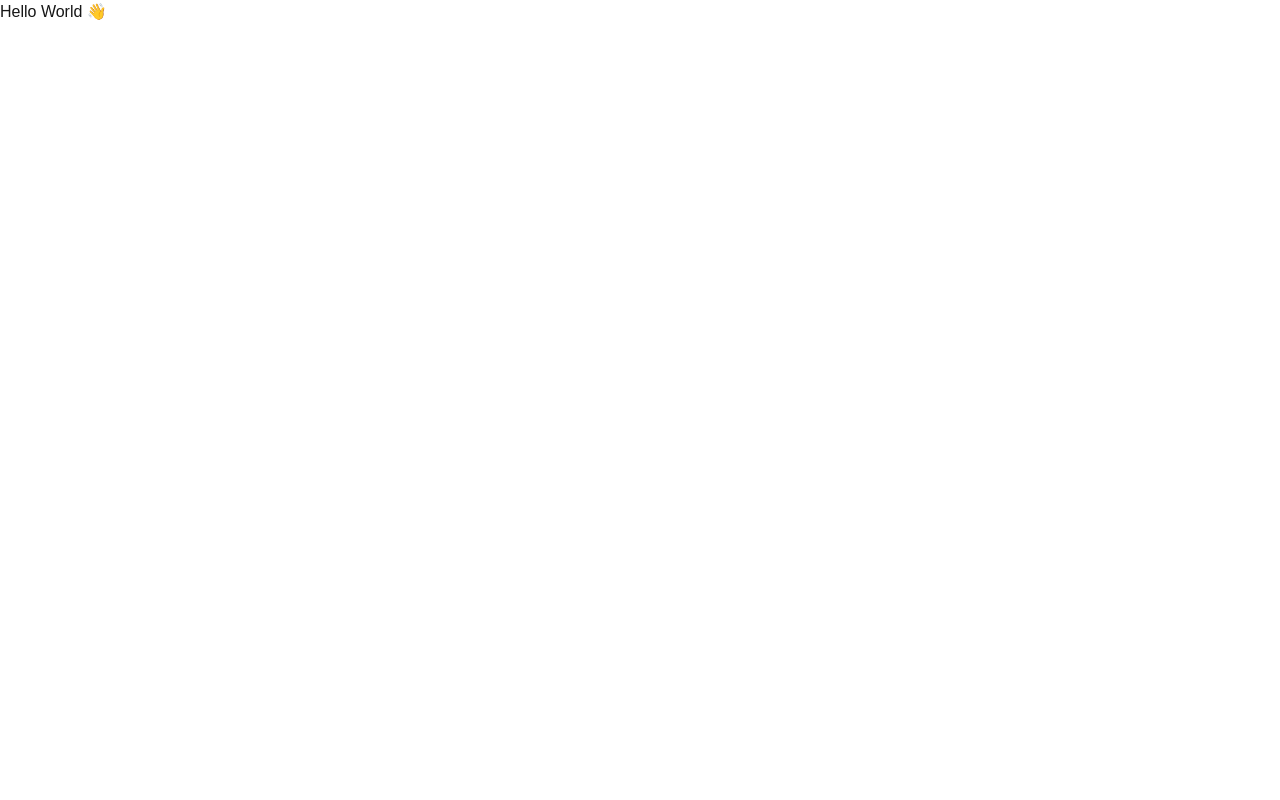
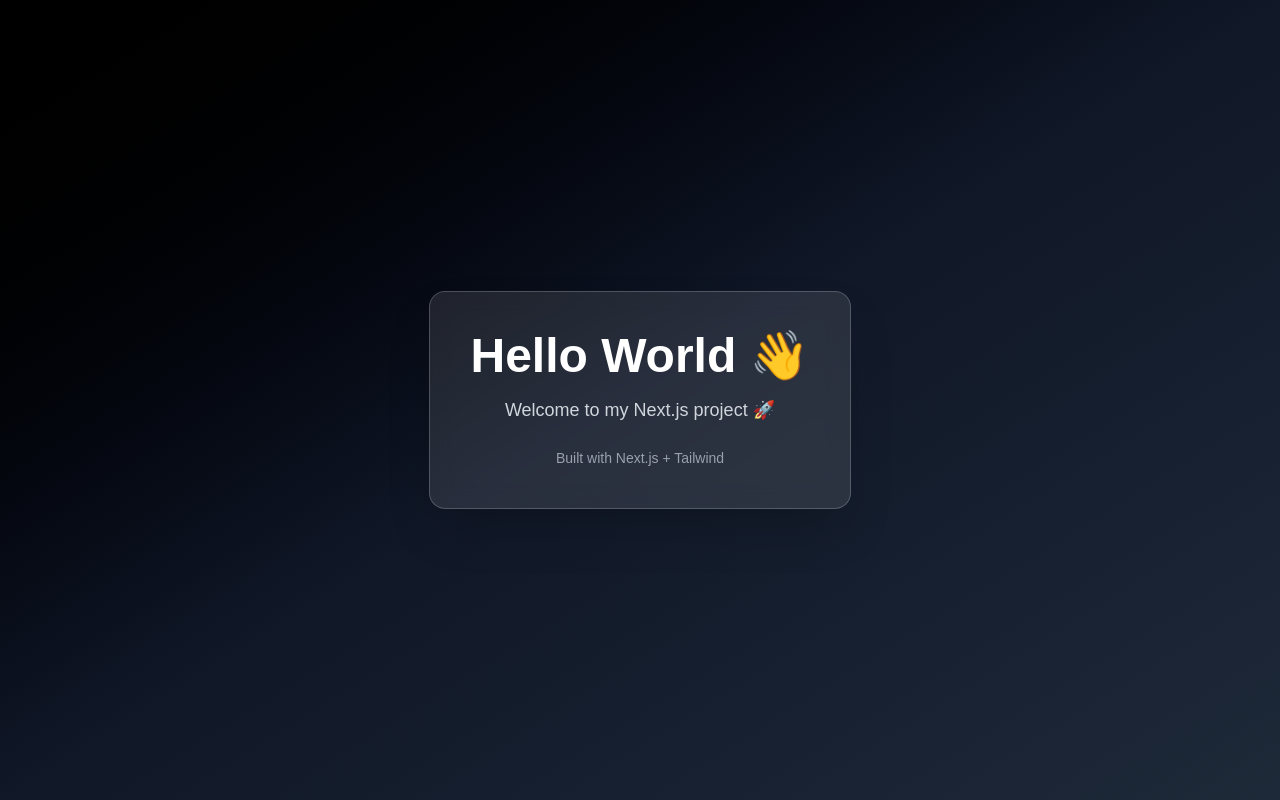
Before and after one commit to jglueck21/Tech-Stack-ITP, a Next.js app: page / in a window 1280 px wide. Built offline with nearby package versions, Linux system fonts and the light colour scheme.

Commit message:
improve UI for hello world page

```diff
--- a/app/page.tsx
+++ b/app/page.tsx
@@ -1,3 +1,19 @@
 export default function Home() {
-  return <h1>Hello World 👋</h1>
+  return (
+      <main className="min-h-screen flex items-center justify-center bg-gradient-to-br from-black via-gray-900 to-gray-800">
+        <div className="text-center p-10 rounded-2xl shadow-2xl bg-white/10 backdrop-blur-md border border-white/20">
+          <h1 className="text-5xl font-bold text-white mb-4">
+            Hello World 👋
+          </h1>
+
+          <p className="text-gray-300 text-lg">
+            Welcome to my Next.js project 🚀
+          </p>
+
+          <div className="mt-6 text-sm text-gray-400">
+            Built with Next.js + Tailwind
+          </div>
+        </div>
+      </main>
+  )
 }
```
